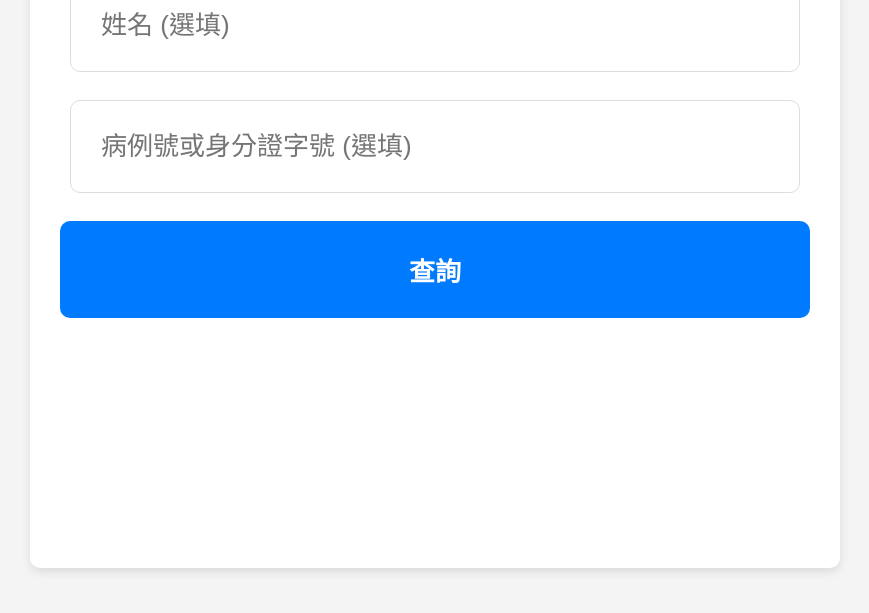
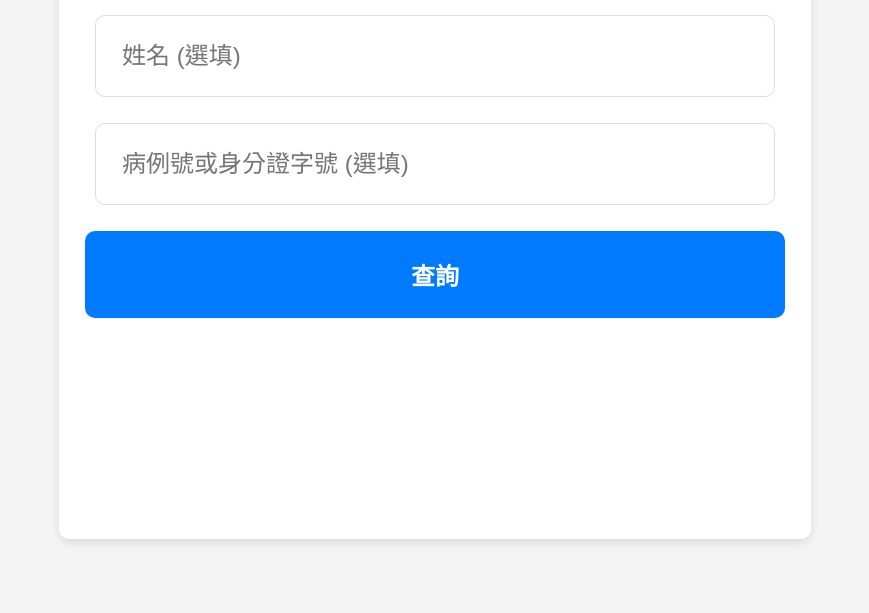
Before and after one commit to 91122209/KMUH51040, a website: page index.html in a window 1280 px wide. Shown: the part 187-800 px from the top of the page, without its empty margins (205-1074 px from the left). Drawn offline with Linux system fonts and the light colour scheme.

Commit message:
Update index.html

```diff
--- a/index.html
+++ b/index.html
@@ -16,9 +16,9 @@
         }
 
         .window {
-            width: 750px;
-            height:650px;
-            padding: 30px;
+            width: 700px;
+            height:600px;
+            padding: 26px;
             border-radius: 10px;
             background-color: #fff;
             box-shadow: 0 4px 10px rgba(0, 0, 0, 0.1);
@@ -26,16 +26,16 @@
         }
 
         .window h3 {
-            font-size: 26px;
+            font-size: 30px;
             margin-bottom: 28px;
             color: #333;
         }
 
         .window input {
             width: calc(100% - 20px);
-            margin-bottom: 28px;
-            padding: 30px;
-            font-size: 26px;
+            margin-bottom: 26px;
+            padding: 26px;
+            font-size: 24px;
             border: 1px solid #ddd;
             border-radius: 10px;
             box-sizing: border-box;
@@ -49,8 +49,8 @@
 
         .window button {
             width: 100%;
-            padding: 30px;
-            font-size: 26px;
+            padding: 26px;
+            font-size: 24px;
             font-weight: bold;
             color: white;
             background-color: #007BFF;
@@ -65,8 +65,8 @@
         }
 
         .result {
-            margin-top: 28px;
-            font-size: 28px;
+            margin-top: 26px;
+            font-size: 26px;
             font-weight: bold;
         }
 
```
